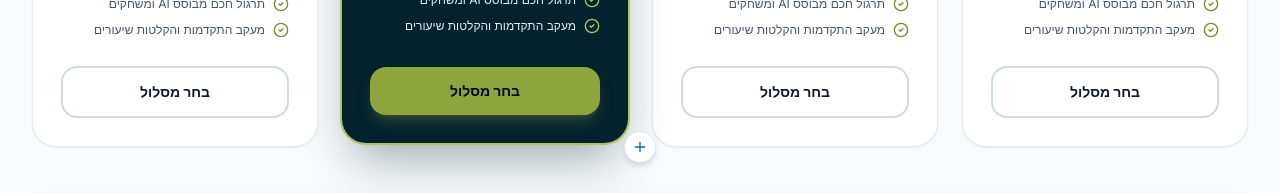
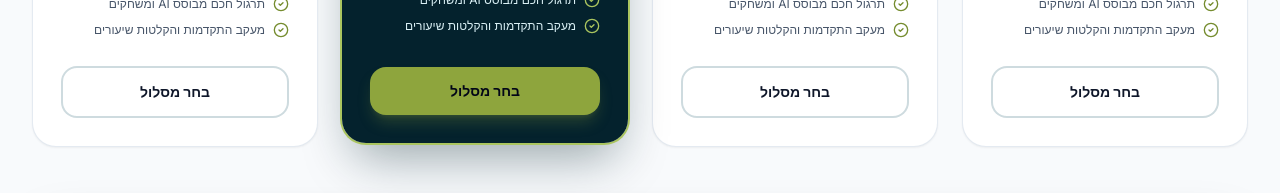
Before and after one commit to mustfamaheer-dotcom/LearnHebrew, a React (Vite) app in the folder frontend/: page / in a window 1280 px wide. Shown: the part 3040-3233 px from the top of the page. Built offline with nearby package versions, Linux system fonts and the light colour scheme; no server answers.

Commit message:
fix(landing): remove plus divider button below package cards

```diff
--- a/frontend/src/pages/LandingPage.tsx
+++ b/frontend/src/pages/LandingPage.tsx
@@ -19,7 +19,6 @@ import {
   Sparkles,
   CheckCircle2,
   Check,
-  Plus,
   Clock,
   Gamepad2,
   ArrowRight,
@@ -1322,14 +1321,6 @@ export const LandingPage: React.FC = () => {
           })}
         </div>
 
-        {/* Plus Divider between Cards and Consultation Bar */}
-        <div className="flex justify-center -my-3 sm:-my-4 relative z-10">
-          <div className="w-8 h-8 rounded-full bg-white dark:bg-slate-900 border border-slate-200 dark:border-slate-800 shadow-md flex items-center justify-center text-brand-teal-600 dark:text-teal-400 font-bold">
-            <Plus className="w-4 h-4" />
-          </div>
-        </div>
-
-
         {/* Advisor Consultation & WhatsApp Bar */}
         <div className="mt-12 rounded-3xl bg-[#0b242e] text-white p-5 sm:p-7 flex flex-col md:flex-row items-center justify-between gap-5 shadow-2xl border border-teal-900/40">
           <div className="text-center md:text-start space-y-1">
```
